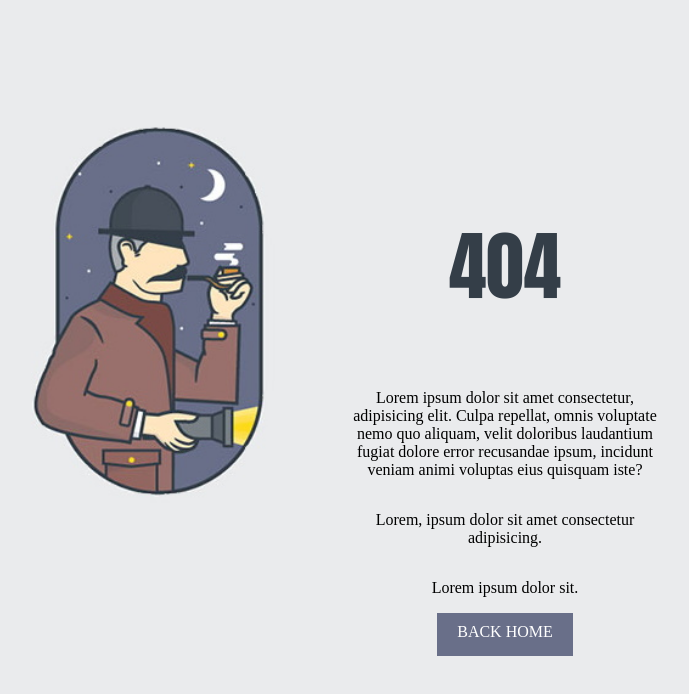
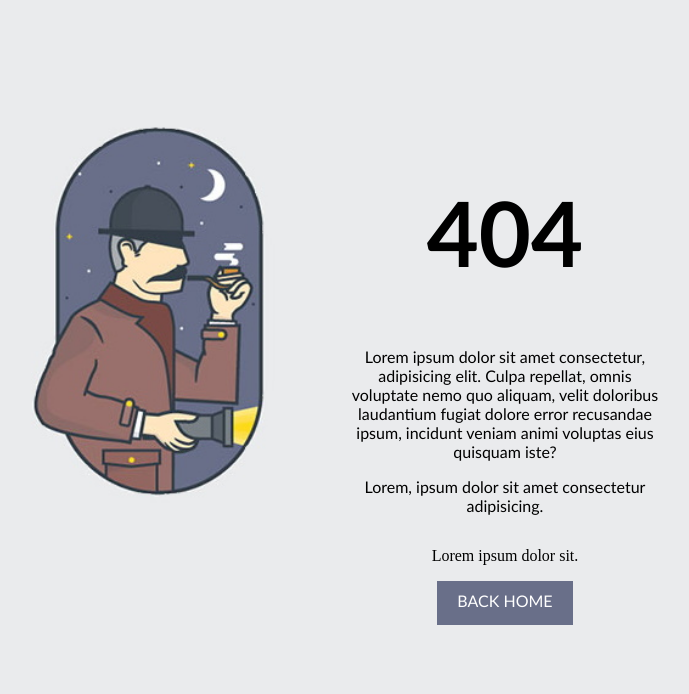
Before and after one commit to darkinaz/serlokas, a plain HTML site: page index.html in a window 1280 px wide. Shown: the whole page, without its empty margins (293-982 px from the left). Drawn offline with Linux system fonts and the light colour scheme.

Commit message:
Final Style update

```diff
--- a/index.html
+++ b/index.html
@@ -6,14 +6,13 @@
     <meta name="viewport" content="width=device-width, initial-scale=1.0">
     <title>Serlokas</title>
 </head>
-<body style="background-color: #eaebed;">
+<body style="background-color: #eaebed; font-family:'Gill Sans', 'Gill Sans MT', Calibri, 'Trebuchet MS', sans-serif;">
     <main style="display: inline-block; width: 50%; margin-top: 100px; margin-left: 25%;">
         <img style="width: 40%; float: left; margin-right: 10%;" src="./serlokas.jpg" alt="Serlokas su pypke menesienoje">
-        <div style="width: 50%; float: left; margin-top: 50px; text-align: center;">
-           <h1 style="text-align: center; font-size: 2cm; color: #343E48; font-family: Impact, Haettenschweiler, 'Arial Narrow Bold', sans-serif; ;">404</h1>
-               <p style="display: inline-block; width: 100%;">Lorem ipsum dolor sit amet consectetur, adipisicing elit. Culpa repellat, omnis voluptate nemo quo aliquam, velit doloribus laudantium fugiat dolore error recusandae ipsum, incidunt veniam animi voluptas eius quisquam iste?</p>
+        <div style="width: 50%; float: left; margin-top: 10px; text-align: center;">
+           <h1 style="text-align: center; font-size: 90px;">404</h1>
+               <p style="display: inline-block; width: 100%; margin: 0;">Lorem ipsum dolor sit amet consectetur, adipisicing elit. Culpa repellat, omnis voluptate nemo quo aliquam, velit doloribus laudantium fugiat dolore error recusandae ipsum, incidunt veniam animi voluptas eius quisquam iste?</p>
                <p style="display: inline-block; width: 100%;">Lorem, ipsum dolor sit amet consectetur adipisicing.</p>
-
                <p style="display: inline-block; font-family:'Times New Roman', Times, serif; width: 100%;">Lorem ipsum dolor sit.</p>
                <a style="display: inline-block; background-color: #696F89; color: white;width: 100; text-decoration: none; padding: 20px; padding-top: 10px; padding-bottom: 15px; text-transform: uppercase;" href="http://www.explain.com" target="_blank">Back home</a>
         </div>
```
